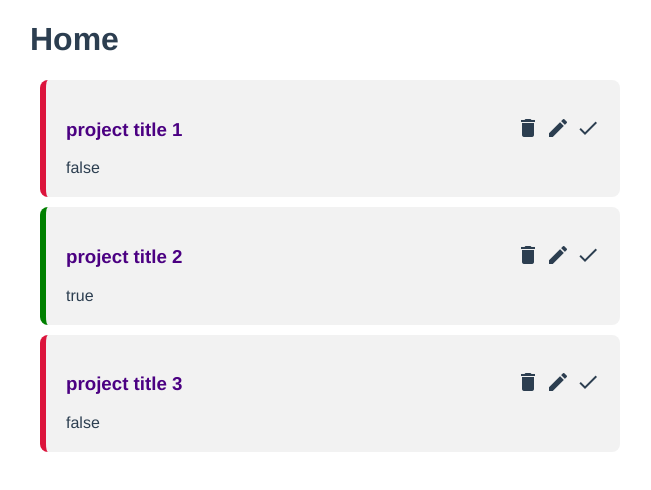
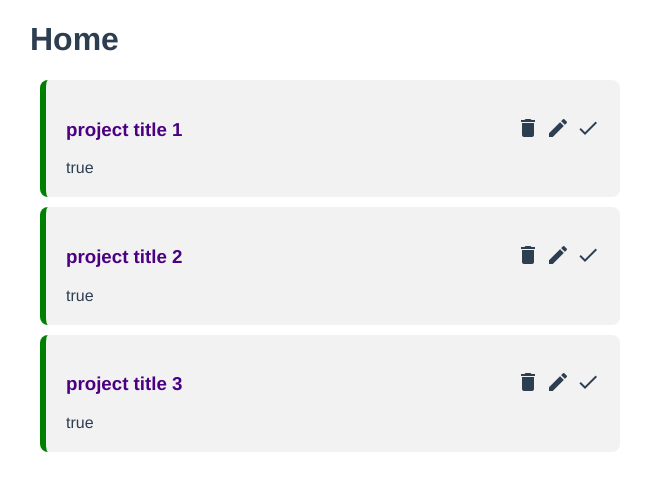
Before and after one commit to Dice1111/Project_Planner, a Vue app: page / in a window 1280 px wide. Shown: the top 490 px of the page, without its empty margins (310-961 px from the left). Built offline with nearby package versions, Linux system fonts and the light colour scheme; data requests are answered from the project's data file.

Commit message:
bordercolor_final

```diff
--- a/database/db.json
+++ b/database/db.json
@@ -4,19 +4,19 @@
       "id": 1,
       "title": "project title 1",
       "detail": "project detail 1",
-      "complete":false
+      "complete": true
     },
     {
       "id": 2,
       "title": "project title 2",
       "detail": "project detail 2",
-      "complete":true
+      "complete": true
     },
     {
       "id": 3,
       "title": "project title 3",
       "detail": "project detail 3",
-      "complete":false
+      "complete": true
     }
   ]
 }
--- a/src/components/SingleProject.vue
+++ b/src/components/SingleProject.vue
@@ -11,7 +11,7 @@
                 <span class="material-icons">
                     edit
                 </span>
-                <span class="material-icons">
+                <span class="material-icons" @click="completeProject">
                     done
                 </span>
             </div>
@@ -41,6 +41,27 @@
             .catch(()=>{
                 console.log(err);
             })
+        },
+        completeProject(){
+            let updateCompleteRoute=this.api+"/"+this.project.id;
+            fetch(updateCompleteRoute,{
+                method:"PATCH",
+                headers:{
+                    "Content-Type":"application/json"
+                },
+                body:JSON.stringify(
+                    {
+                        complete:!this.project.complete
+                    }
+                )
+                })
+            .then(()=>{
+                this.$emit("complete",this.project.id)
+            })
+            .catch(()=>{
+                console.log(err);
+            })
+
         }
     }
 }
--- a/src/views/HomeView.vue
+++ b/src/views/HomeView.vue
@@ -2,7 +2,7 @@
   <div class="home">
     <h1>Home</h1>
     <div v-for="project in projects" :key="project.id">
-      <SingleProject :project="project"  @delete="deleteProject"></SingleProject>
+      <SingleProject :project="project"  @delete="deleteProject" @complete="completeProject"></SingleProject>
     </div>
   </div>
 </template>
@@ -25,6 +25,12 @@
       this.projects=this.projects.filter(project=>{
         return project.id!=id;
       })
+    },
+    completeProject(id){
+      let findProject=this.projects.find(project=>{
+        return project.id===id;
+      });
+      findProject.complete=!findProject.complete
     }
   },
   mounted(){
```
